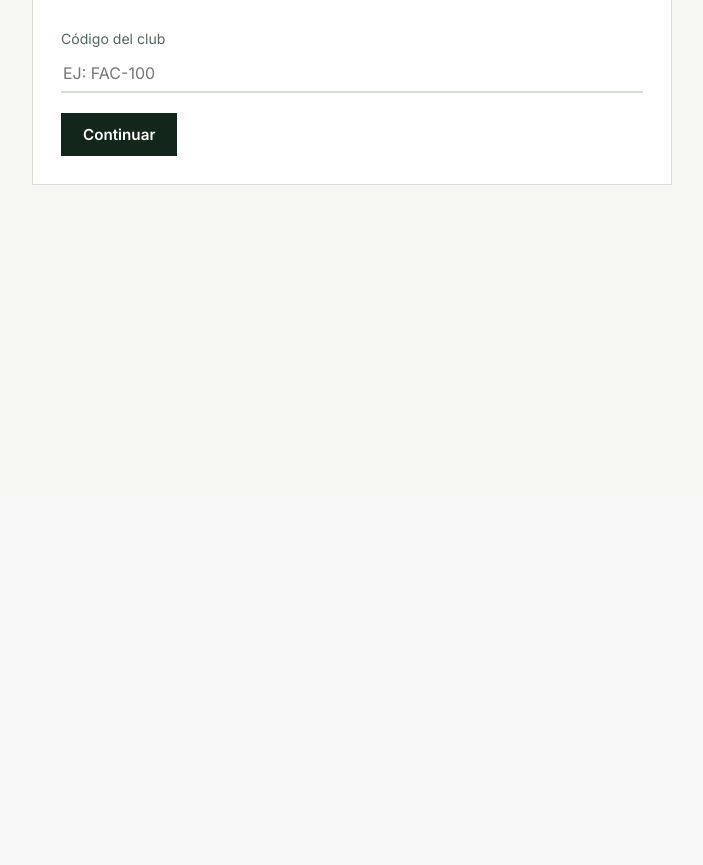
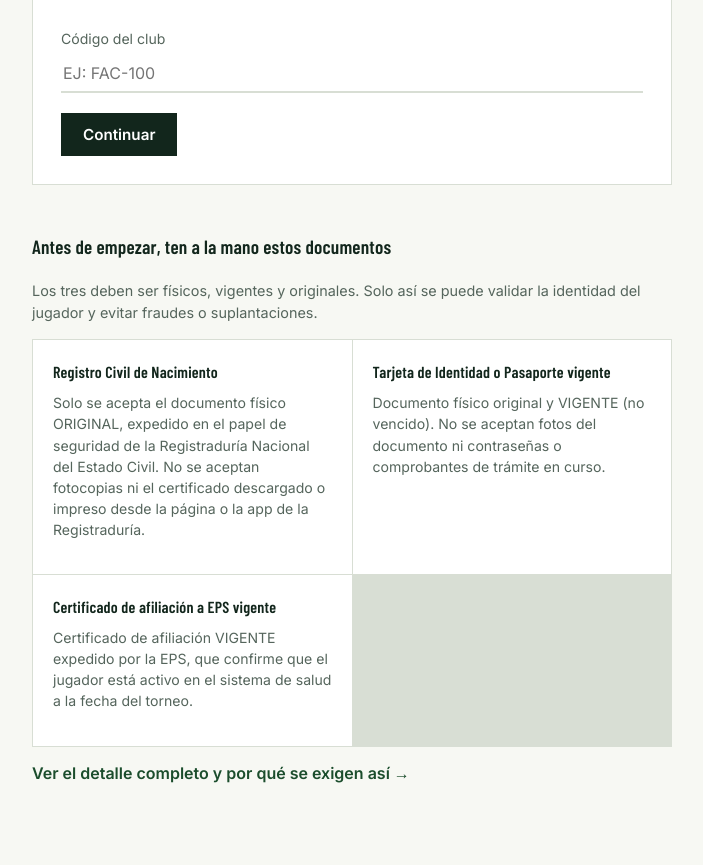
Before and after one commit to mapofxtest/vigor, a Flask app: page /inscripcion in a window 1280 px wide. Shown: the part 304-1169 px from the top of the page, without its empty margins (76-779 px from the left). Before the commit the page ends 489 px from the top, so only its background shows below. Run offline with Flask 3, Linux system fonts and the light colour scheme; data comes from the database, SQL or seed files in the repository.

Commit message:
upload 3

```diff
--- a/vigor/app.py
+++ b/vigor/app.py
@@ -232,7 +232,13 @@ def inscripcion():
         if not club:
             error = "No encontramos ningún club con ese código. Verifícalo con el director técnico."
     conn.close()
-    return render_template("inscripcion.html", club=club, error=error)
+    return render_template("inscripcion.html", club=club, error=error,
+                            documentos_requeridos=db.DOCUMENTOS_REQUERIDOS)
+
+
+@app.route("/inscripcion/requisitos-documentos")
+def requisitos_documentos():
+    return render_template("requisitos_documentos.html", documentos=db.DOCUMENTOS_REQUERIDOS)
 
 
 @app.route("/inscripcion/<codigo>/formulario", methods=["GET", "POST"])
@@ -282,7 +288,9 @@ def inscripcion_confirmacion(jugador_id):
                             JOIN clubes cl ON cl.id = j.club_id WHERE j.id=?""", (jugador_id,))
     documentos = q(conn, "SELECT * FROM documentos WHERE jugador_id=?", (jugador_id,))
     conn.close()
-    return render_template("inscripcion_confirmacion.html", jugador=jugador, documentos=documentos)
+    documentos_info = {d["tipo"]: db.get_doc_info(d["tipo"]) for d in documentos}
+    return render_template("inscripcion_confirmacion.html", jugador=jugador, documentos=documentos,
+                            documentos_info=documentos_info)
 
 
 @app.route("/inscripcion/documentos/<int:doc_id>/subir", methods=["POST"])
--- a/vigor/db.py
+++ b/vigor/db.py
@@ -155,7 +155,80 @@ ROLES_STAFF = ["Director Técnico", "Preparador Físico", "Asistente Técnico",
 CATEGORIAS = ["Sub-9", "Sub-11", "Sub-13", "Sub-15"]
 POSICIONES = ["Portero", "Defensa Central", "Lateral", "Volante", "Delantero", "Extremo"]
 EPS_LIST = ["Sura", "Sanitas", "Compensar", "Nueva EPS", "Famisanar", "Salud Total"]
-TIPOS_DOC = ["Registro civil / Tarjeta de identidad", "Autorización de padres", "Carné EPS o afiliación en salud", "Certificado médico deportivo"]
+DOCUMENTOS_REQUERIDOS = [
+    {
+        "tipo": "Registro Civil de Nacimiento",
+        "resumen": (
+            "Solo se acepta el documento físico ORIGINAL, expedido en el papel de "
+            "seguridad de la Registraduría Nacional del Estado Civil. No se aceptan "
+            "fotocopias ni el certificado descargado o impreso desde la página o la "
+            "app de la Registraduría."
+        ),
+        "detalle": (
+            "El Registro Civil de Nacimiento es el documento que certifica de forma "
+            "oficial la identidad y la edad del jugador, y es la base para confirmar "
+            "que compite en la categoría que le corresponde. Para que la organización "
+            "pueda validarlo, debe cumplir con todas estas condiciones:"
+        ),
+        "requisitos": [
+            "Ser el ejemplar físico original, impreso en el papel de seguridad propio "
+            "de la Registraduría (con marca de agua, sellos y firma del funcionario "
+            "que lo expidió).",
+            "No se aceptan fotocopias, ni escaneos, ni fotografías del documento como "
+            "sustituto del original.",
+            "No se acepta el certificado digital descargado o impreso desde el portal "
+            "o la app de la Registraduría: ese documento tiene un propósito distinto y "
+            "no reemplaza el original en trámites de identificación presencial.",
+            "El documento se coteja físicamente contra el jugador en el momento de la "
+            "acreditación del equipo, antes de su primer partido.",
+        ],
+    },
+    {
+        "tipo": "Tarjeta de Identidad o Pasaporte vigente",
+        "resumen": (
+            "Documento físico original y VIGENTE (no vencido). No se aceptan fotos del "
+            "documento ni contraseñas o comprobantes de trámite en curso."
+        ),
+        "detalle": (
+            "Este documento permite confirmar que la fotografía y los datos "
+            "corresponden al jugador inscrito. Debe cumplir con:"
+        ),
+        "requisitos": [
+            "Estar vigente (no vencido) a la fecha de inicio del torneo.",
+            "Ser el documento físico original: Tarjeta de Identidad para jugadores "
+            "colombianos, o Pasaporte vigente para jugadores extranjeros.",
+            "No se aceptan fotografías del documento tomadas con celular como "
+            "reemplazo del físico, ni \"contraseñas\" o comprobantes de trámite que "
+            "expide la Registraduría mientras se entrega el documento definitivo.",
+            "Se verifica contra el jugador el día de cada partido junto con el carné "
+            "del torneo.",
+        ],
+    },
+    {
+        "tipo": "Certificado de afiliación a EPS vigente",
+        "resumen": (
+            "Certificado de afiliación VIGENTE expedido por la EPS, que confirme que "
+            "el jugador está activo en el sistema de salud a la fecha del torneo."
+        ),
+        "detalle": (
+            "Este certificado protege al jugador en caso de una lesión durante el "
+            "torneo, ya que confirma su cobertura médica vigente. Debe cumplir con:"
+        ),
+        "requisitos": [
+            "Estar vigente a la fecha de inicio del torneo (no basta con el carné "
+            "físico de la EPS, que no indica el estado actual de la afiliación).",
+            "Puede presentarse impreso o como el PDF oficial que expide la propia EPS, "
+            "siempre que incluya el código o sello de verificación de esa entidad.",
+            "Debe corresponder exactamente al nombre completo del jugador inscrito.",
+        ],
+    },
+]
+
+TIPOS_DOC = [d["tipo"] for d in DOCUMENTOS_REQUERIDOS]
+
+
+def get_doc_info(tipo):
+    return next((d for d in DOCUMENTOS_REQUERIDOS if d["tipo"] == tipo), None)
 
 random.seed(42)
 
--- a/vigor/templates/inscripcion.html
+++ b/vigor/templates/inscripcion.html
@@ -29,4 +29,23 @@
 </div>
 {% endif %}
 
+<div class="section" style="max-width:640px">
+  <div class="section-head"><h3>Antes de empezar, ten a la mano estos documentos</h3></div>
+  <p class="muted" style="font-size:0.9rem">
+    Los tres deben ser físicos, vigentes y originales. Solo así se puede validar la
+    identidad del jugador y evitar fraudes o suplantaciones.
+  </p>
+  <div class="tile-grid" style="margin-top:16px">
+    {% for d in documentos_requeridos %}
+    <div class="tile">
+      <h3 style="font-size:1rem">{{ d.tipo }}</h3>
+      <p class="meta" style="margin-top:8px">{{ d.resumen }}</p>
+    </div>
+    {% endfor %}
+  </div>
+  <a href="{{ url_for('requisitos_documentos') }}" class="link" style="display:inline-block;margin-top:14px;text-decoration:none;font-weight:600">
+    Ver el detalle completo y por qué se exigen así →
+  </a>
+</div>
+
 {% endblock %}
```
Also changed, not shown: vigor/templates/inscripcion_confirmacion.html (+12 -1 lines), vigor/templates/requisitos_documentos.html (added, +60 -0 lines).
